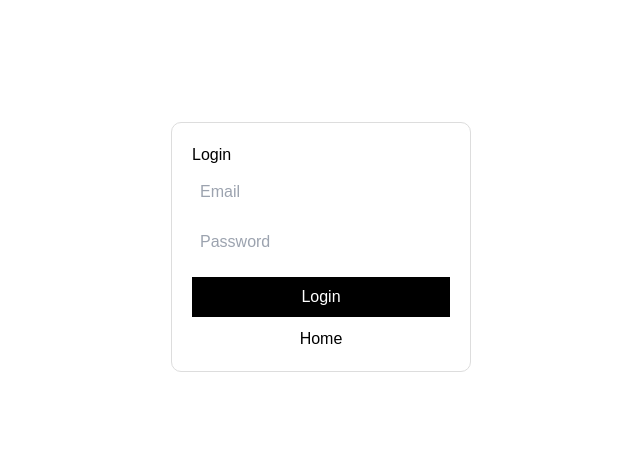
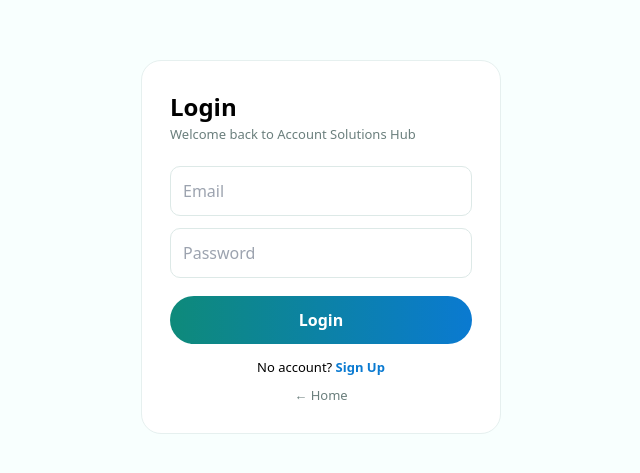
Before and after one commit to taiyehassan998/accountsolutions, a Next.js app: page /login in a window 1280 px wide. Shown: the part 153-626 px from the top of the page, without its empty margins (319-959 px from the left). Built offline with nearby package versions, Linux system fonts and the light colour scheme.

Commit message:
Enhance login page design and user interface
Updated the login page layout and styles for improved aesthetics and user experience.

```diff
--- a/app/login/page.tsx
+++ b/app/login/page.tsx
@@ -1,12 +1,14 @@
 export default function Page(){
 return(
-<div style={{display:'flex',justifyContent:'center',alignItems:'center',minHeight:'100vh'}}>
-<div style={{border:'1px solid #ddd',padding:'20px',borderRadius:'10px',width:'300px'}}>
-<h2>Login</h2>
-<input placeholder="Email" style={{width:'100%',padding:'8px',margin:'5px 0'}}/>
-<input type="password" placeholder="Password" style={{width:'100%',padding:'8px',margin:'5px 0'}}/>
-<button style={{width:'100%',padding:'8px',background:'black',color:'white',marginTop:'10px'}}>Login</button>
-<a href="/" style={{display:'block',textAlign:'center',marginTop:'10px'}}>Home</a>
+<div style={{minHeight:'100vh',display:'flex',alignItems:'center',justifyContent:'center',background:'#f8fffe',fontFamily:'system-ui'}}>
+<div style={{background:'white',border:'1px solid #e6f0ef',padding:'28px',borderRadius:'20px',width:'90%',maxWidth:'360px'}}>
+<h2 style={{fontSize:'24px',fontWeight:900}}>Login</h2>
+<p style={{color:'#6b7f7d',fontSize:'13px',marginBottom:'16px'}}>Welcome back to Account Solutions Hub</p>
+<input placeholder="Email" style={{width:'100%',padding:'12px',margin:'6px 0',border:'1px solid #dde9e7',borderRadius:'10px'}}/>
+<input type="password" placeholder="Password" style={{width:'100%',padding:'12px',margin:'6px 0',border:'1px solid #dde9e7',borderRadius:'10px'}}/>
+<button style={{width:'100%',padding:'12px',background:'linear-gradient(90deg, #0e8a7a, #0a7ad1)',color:'white',borderRadius:'999px',border:'none',marginTop:'12px',fontWeight:700}}>Login</button>
+<p style={{textAlign:'center',marginTop:'14px',fontSize:'13px'}}>No account? <a href="/signup" style={{color:'#0a7ad1',fontWeight:700}}>Sign Up</a></p>
+<a href="/" style={{display:'block',textAlign:'center',marginTop:'8px',fontSize:'13px',color:'#6b7f7d'}}>← Home</a>
 </div>
 </div>
 )}
```
